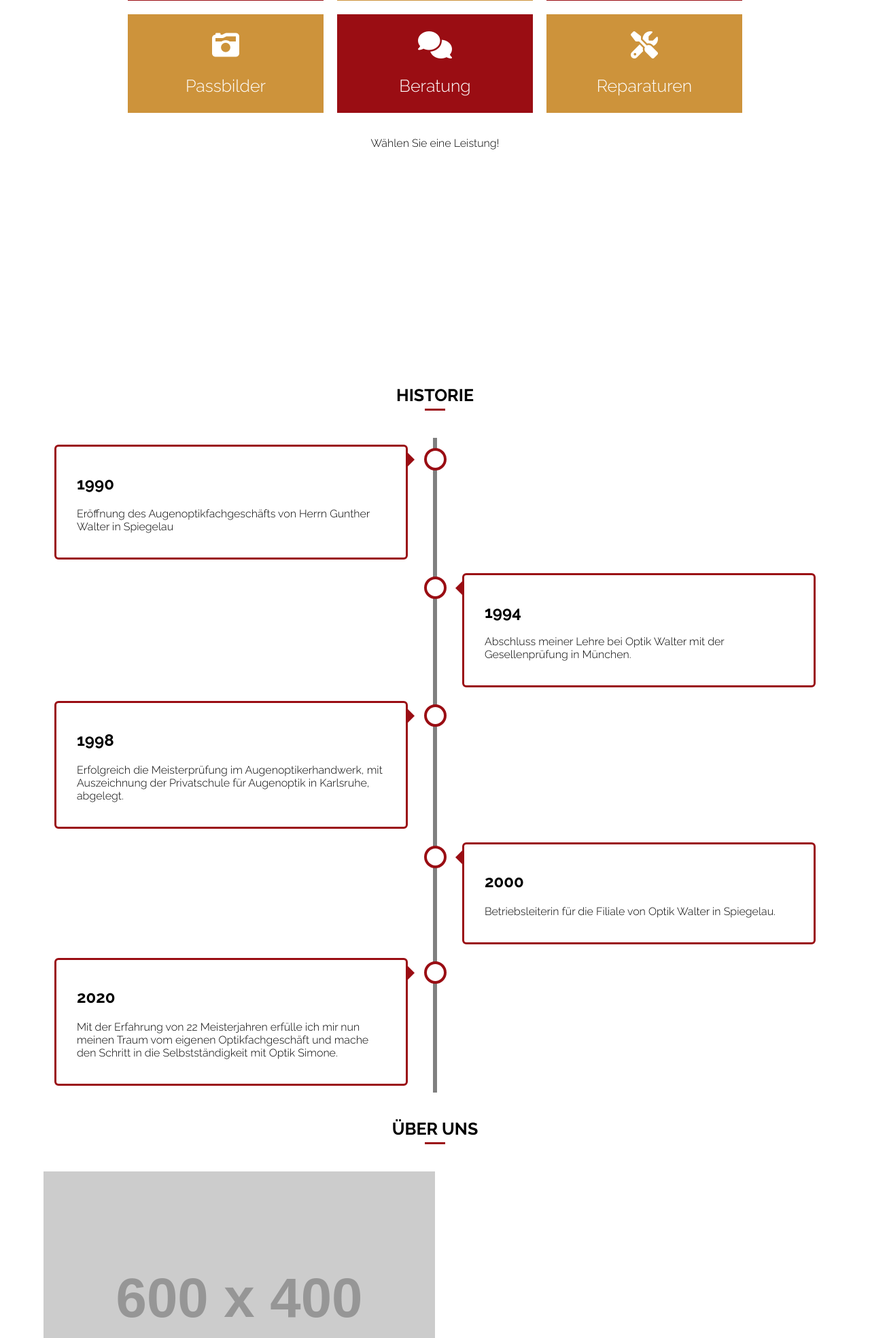
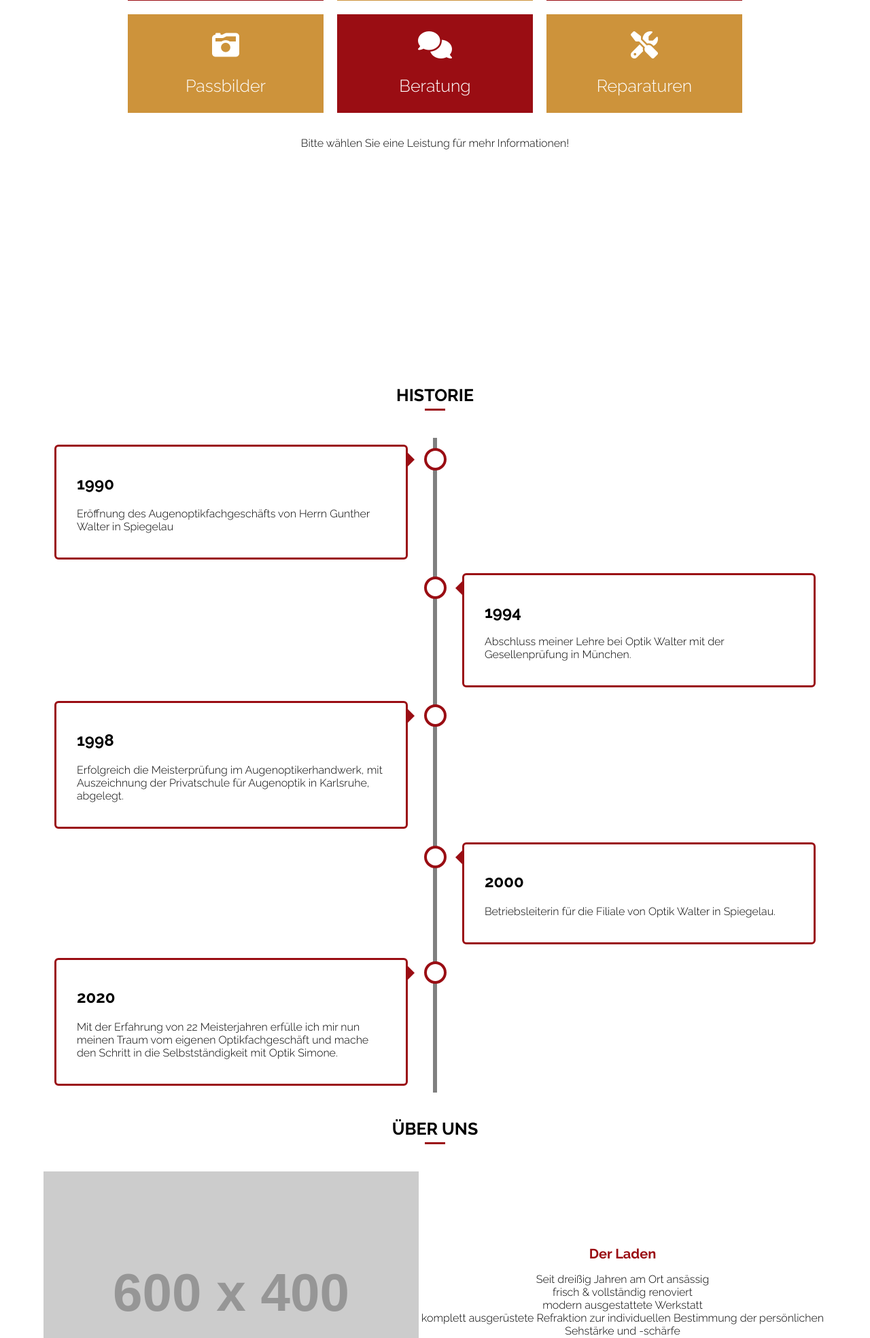
Before and after one commit to TheFbler/optik-simone.de, a PHP site: page / in a window 1280 px wide. Shown: the part 1111-3079 px from the top of the page at 68% size. Run offline with PHP 8.4, Linux system fonts and the light colour scheme; grey boxes labelled with a size stand in for pictures from a placeholder-image service; some libraries are stand-ins or nearby versions.

Commit message:
Flexbox für About

```diff
--- a/css/style.css
+++ b/css/style.css
@@ -295,6 +295,9 @@ header nav ul li:hover {
 }
 
 .anordnungAbout {
+  display: flex;
+  align-items: center;
+  flex-direction: row;
   padding: 0;      /* Override defaults for lists */
   margin: 20px auto 20px auto;     /* Override defaults for lists */
   width: 90%;     /* Get the row full width */
@@ -302,12 +305,7 @@ header nav ul li:hover {
 }
 
 .anordnungAbout li {
-  width: 50%;
-  display: inline-block;
-}
-
-.anordnungAbout li p {
-
+  flex-basis: 50%;
 }
 
 .anordnungAbout li img {
@@ -415,7 +413,7 @@ header nav ul li:hover {
 
 #googlemaps {
   width: 90%;
-  margin: 0 auto 0 auto;
+  margin: 20px auto 0 auto;
   padding: 0;
 }
 
--- a/index.php
+++ b/index.php
@@ -63,7 +63,7 @@
           <p>Reparaturen</p>
         </li>
       </ul>
-      <p class="centerText" id="leistungBeschreibung">Wählen Sie eine Leistung!</p>
+      <p class="centerText" id="leistungBeschreibung">Bitte wählen Sie eine Leistung für mehr Informationen!</p>
     </section>
 
     <!-- HISTORIE -->
@@ -186,7 +186,7 @@
               $email = $_POST["userEmail"];
               $content = $_POST["content"];
 
-              $toEmail = "fabian@thefbler.de";
+              $toEmail = "info@optik-simone.de";
               $mailHeaders = "From: " . $name . "<". $email .">\r\n";
               if(mail($toEmail, "Kontaktformular: Anfrage von " . $_POST["userName"], $content, $mailHeaders)) {
                   $message = "Anfrage wurde erfolgreich gesendet!";
```
